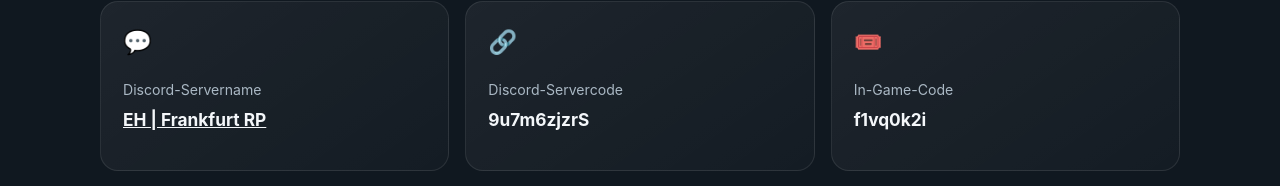
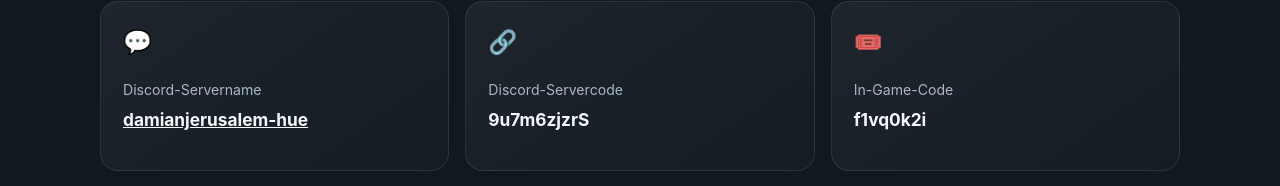
Before and after one commit to damianjerusalem-hue/notruf-hamburg-roblox, a plain HTML site: page index.html in a window 1280 px wide. Shown: the part 812-998 px from the top of the page. Drawn offline with Linux system fonts and the light colour scheme.

Commit message:
Change Frankfurt RP link text

```diff
--- a/index.html
+++ b/index.html
@@ -270,7 +270,7 @@
         <article class="card">
           <div class="card-icon" aria-hidden="true">💬</div>
           <p class="card-label">Discord-Servername</p>
-          <p class="card-value"><a href="https://discord.gg/9u7m6zjzrS" target="_blank" rel="noopener noreferrer">EH | Frankfurt RP</a></p>
+          <p class="card-value"><a href="https://discord.gg/9u7m6zjzrS" target="_blank" rel="noopener noreferrer">damianjerusalem-hue</a></p>
         </article>
         <article class="card">
           <div class="card-icon" aria-hidden="true">🔗</div>
```
